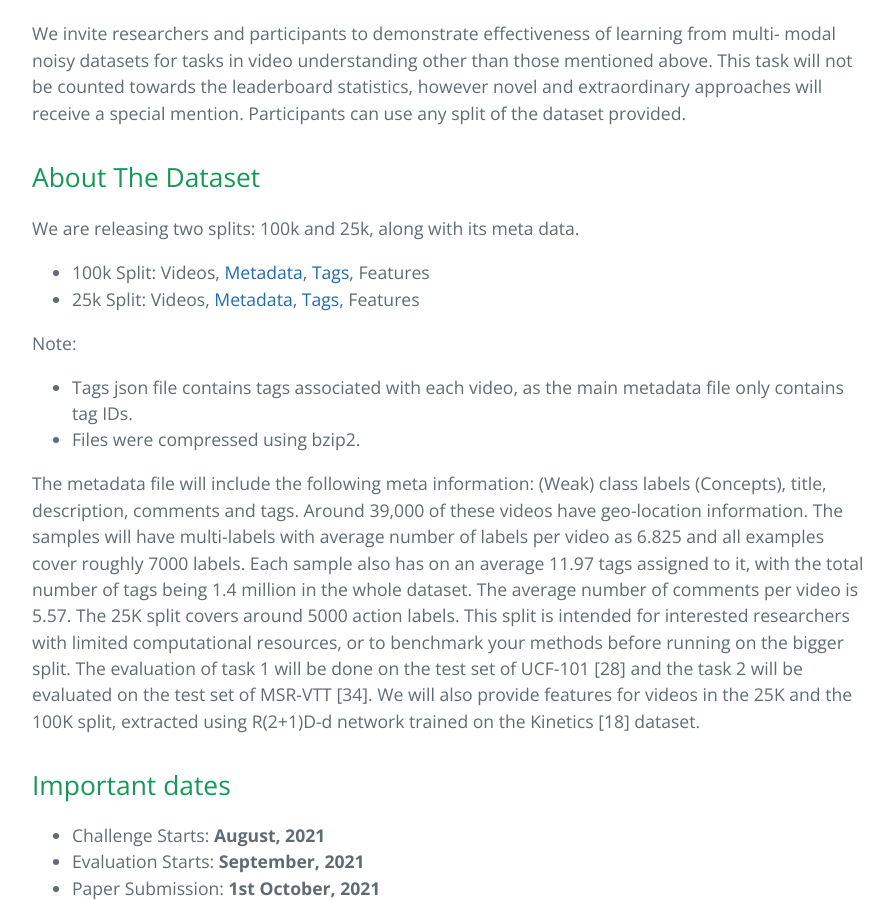
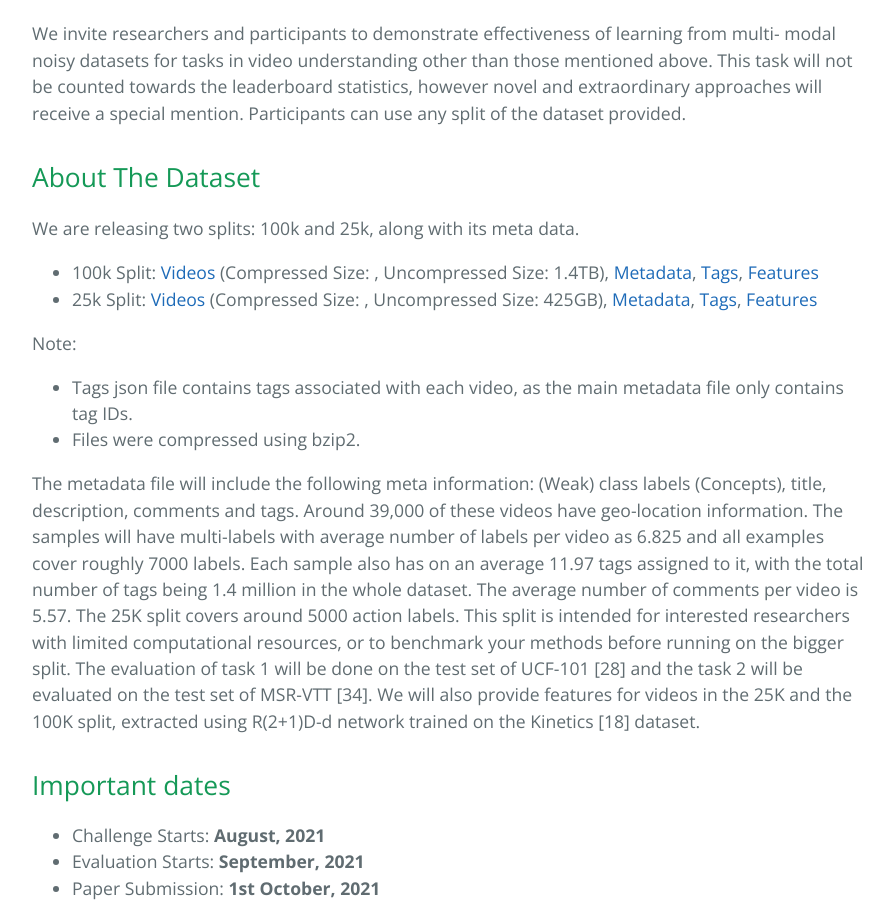
Before and after one commit to midas-research/noisy-mmvu, a Jekyll site: the page built from index.md, in a window 1280 px wide and 900 px high, scrolled down 1870 px. Shown: the whole window, without its empty margins (192-1085 px from the left). Built offline with Jekyll 4.4.1, drawn with Linux system fonts in a browser that asks for light colours; our own code applies the rules of GitHub Pages for plain Markdown files; part of the change alters nothing that is shown.

Commit message:
Reverted to original index.md

```diff
--- a/index.md
+++ b/index.md
@@ -69,8 +69,8 @@ provided.
 ## About The Dataset
 
 We are releasing two splits: 100k and 25k, along with its meta data.
-- 100k Split: Videos, [Metadata](https://drive.google.com/file/d/1f81Q-N7DY21wFenS1ThbgO7kWpWGJseb/view?usp=sharing), [Tags](https://drive.google.com/file/d/11uSVC3dw9Om7bT25hC_pqh7WPNRBQMXW/view?usp=sharing), Features
-- 25k Split: Videos, [Metadata](https://drive.google.com/file/d/1y_QP0Vm4KKCaTSTiY3MrX347Fs14kZ1o/view?usp=sharing), [Tags](https://drive.google.com/file/d/1grVNqoR1MobJe0vWYe77zSdbdyYVvHMP/view?usp=sharing), Features
+- 100k Split: [Videos](#) (Compressed Size: , Uncompressed Size: 1.4TB), [Metadata](https://drive.google.com/file/d/1f81Q-N7DY21wFenS1ThbgO7kWpWGJseb/view?usp=sharing), [Tags](https://drive.google.com/file/d/11uSVC3dw9Om7bT25hC_pqh7WPNRBQMXW/view?usp=sharing), [Features](#)
+- 25k Split: [Videos](#) (Compressed Size: , Uncompressed Size: 425GB), [Metadata](https://drive.google.com/file/d/1y_QP0Vm4KKCaTSTiY3MrX347Fs14kZ1o/view?usp=sharing), [Tags](https://drive.google.com/file/d/1grVNqoR1MobJe0vWYe77zSdbdyYVvHMP/view?usp=sharing), [Features](#)
 
 Note:
 - Tags json file contains tags associated with each video, as the main metadata file only contains tag IDs.
@@ -110,10 +110,10 @@ The submission links will be up soon.
 
 <div style="display: flex">
   <div style="width:22.5%">
-    <a href="https://scholar.google.com/citations?user=p8gsO3gAAAAJ&hl=en&oi=ao">
+    <a href="https://www.crcv.ucf.edu/person/mubarak-shah/">
     <img alt="Mubarak Shah" src="pics/mubarak.jpg">
     </a><br>
-    <a href="https://scholar.google.com/citations?user=p8gsO3gAAAAJ&hl=en&oi=ao">Mubarak Shah</a><br>
+    <a href="https://www.crcv.ucf.edu/person/mubarak-shah/">Mubarak Shah</a><br>
     University of Central Florida (UCF)
   </div>
 
@@ -144,10 +144,10 @@ The submission links will be up soon.
   </div>
 
   <div style="width:22.5%">
-    <a href="https://scholar.google.com/citations?hl=en&user=D_JvEcwAAAAJ">
+    <a href="https://www.crcv.ucf.edu/person/rawat/">
     <img alt="Yogesh Rawat" src="pics/yogesh.jpg">
     </a><br>
-  <a href="https://scholar.google.com/citations?hl=en&user=D_JvEcwAAAAJ">Yogesh Rawat</a><br>
+  <a href="https://www.crcv.ucf.edu/person/rawat/">Yogesh Rawat</a><br>
     University of Central Florida (UCF)
   </div>
 </div>
@@ -179,10 +179,10 @@ The submission links will be up soon.
   </div>
 
   <div style="width:22.5%">
-    <a href="https://scholar.google.com/citations?hl=en&user=15YqUQUAAAAJ">
+    <a href="https://www.linkedin.com/in/shruti-vyas-42605b70/">
     <img alt="Shruti Vyas" src="pics/shruti.jpg">
     </a><br>
-  <a href="https://scholar.google.com/citations?hl=en&user=15YqUQUAAAAJ">Shruti Vyas</a><br>
+  <a href="https://www.linkedin.com/in/shruti-vyas-42605b70/">Shruti Vyas</a><br>
     Center for Research in Computer Vision
     University of Central Florida
   </div>
@@ -202,10 +202,10 @@ The submission links will be up soon.
   </div>
 
   <div style="width:22.5%">
-    <a href="https://scholar.google.com/citations?hl=en&user=oo4zihgAAAAJ">
+    <a href="https://www.linkedin.com/in/aayush-jung-rana-5893385b/">
     <img alt="Aayush Rana" src="pics/aayush.jpeg">
     </a><br>
-  <a href="https://scholar.google.com/citations?hl=en&user=oo4zihgAAAAJ">Aayush Rana</a><br>
+  <a href="https://www.linkedin.com/in/aayush-jung-rana-5893385b/">Aayush Rana</a><br>
     Center for Research in Computer Vision
     University of Central Florida
   </div>
@@ -216,10 +216,10 @@ The submission links will be up soon.
 
 <div style="display: flex">
   <div style="width:22.5%">
-    <a href="https://cyborg.nitrkl.ac.in/mainprofile.php?userid=137">
+    <a href="https://www.linkedin.com/in/raj-aaryaman-p-4b3a70101">
     <img alt="Raj Aaryaman Patra" src="pics/raj.jpg">
     </a><br>
-    <a href="https://cyborg.nitrkl.ac.in/mainprofile.php?userid=137">Raj Aryaman Patra</a><br>
+    <a href="https://www.linkedin.com/in/raj-aaryaman-p-4b3a70101">Raj Aryaman Patra</a><br>
     National Institute of Technology Rourkela
   </div>
 
@@ -227,9 +227,9 @@ The submission links will be up soon.
   </div>
 
   <div style="width:22.5%">
-    <a href="https://github.com/harshaldesai01">
+    <a href="https://www.linkedin.com/in/harshal-desai-863027147">
     <img alt="Harshal Desai" src="pics/harshal.jpg">
     </a><br>
-  <a href="https://github.com/harshaldesai01">Harshal Desai</a><br>
+  <a href="https://www.linkedin.com/in/harshal-desai-863027147">Harshal Desai</a><br>
     National Institute of Technology Jamshedpur
   </div>
```
